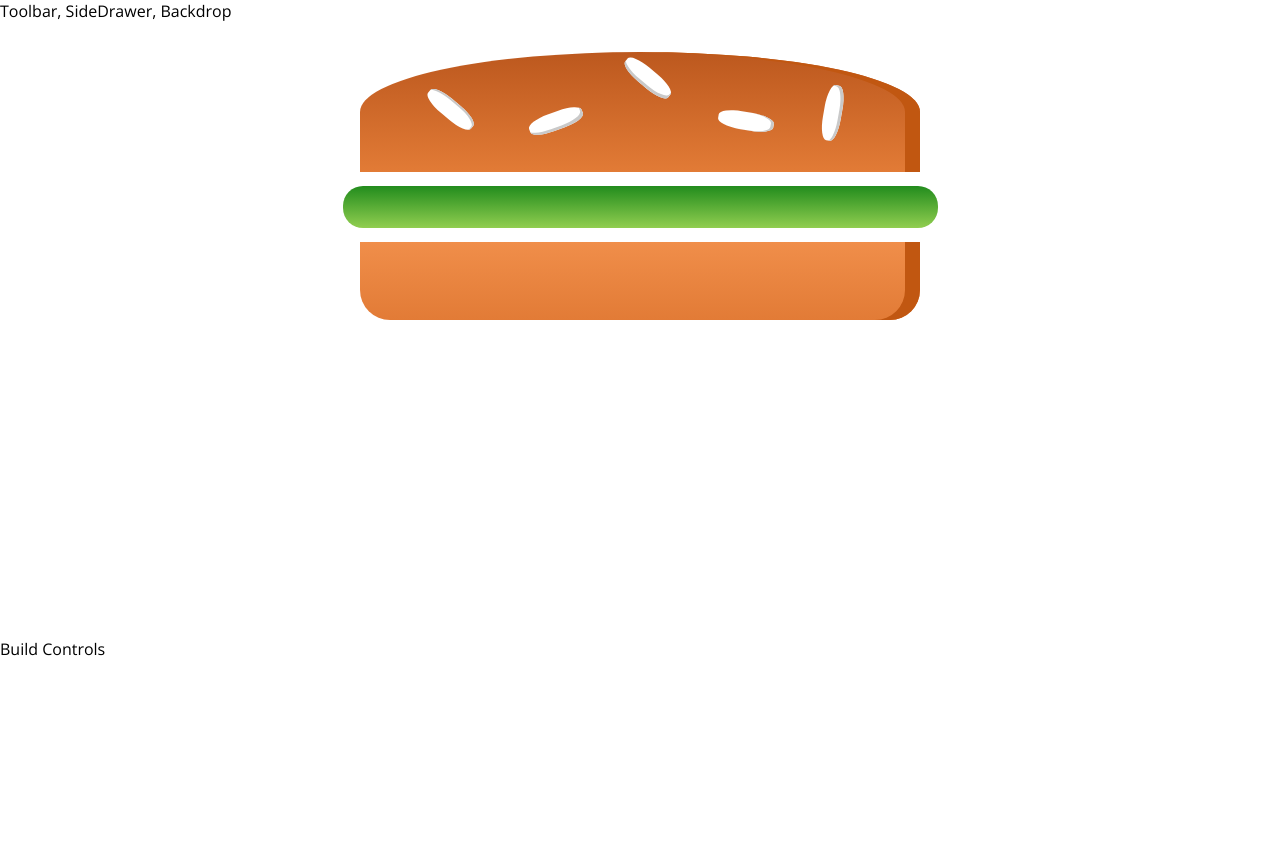
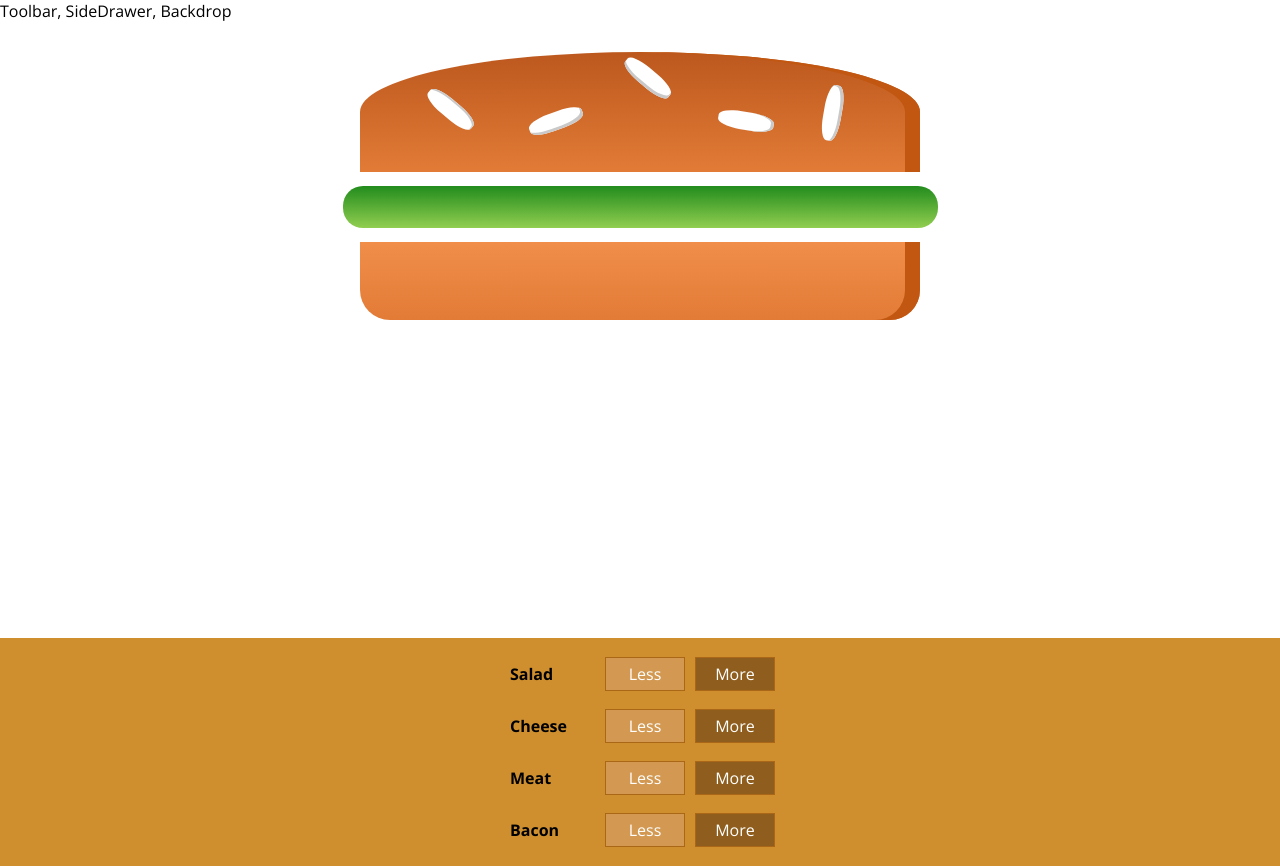
Before and after one commit to iibtisam/react-burger-app, a React app: page / in a window 1280 px wide. Before the commit the page ends 800 px from the top, so only its background shows below. Built offline with nearby package versions, Linux system fonts and the light colour scheme.

Commit message:
Outputting multiple build controls

```diff
--- a/src/components/Burger/BuildControls/BuildControls.js
+++ b/src/components/Burger/BuildControls/BuildControls.js
@@ -1,10 +1,21 @@
 import React from "react";
 import classes from './BuildControls.module.css';
+import BuildControl from './BuildControl/BuildControl';
 
-const buildControls = props => {
+
+const controls = [
+    {label: 'Salad', type: 'salad'},
+    {label: 'Cheese', type: 'cheese'},
+    {label: 'Meat', type: 'meat'},
+    {label: 'Bacon', type: 'bacon'},
+]
+
+const buildControls = props => (
     <div className={classes.BuildControls}>
-
+        {controls.map(ctrl => {
+            return <BuildControl key={ctrl.label} label={ctrl.label} />;
+        })}
     </div>
-};
+);
 
 export default buildControls;
--- a/src/containers/BurgerBuilder/BurgerBuilder.js
+++ b/src/containers/BurgerBuilder/BurgerBuilder.js
@@ -1,6 +1,7 @@
 import React, {Component} from "react";
 import Aux from '../../hoc/Aux';
 import Burger from '../../components/Burger/Burger';
+import BuildControls from '../../components/Burger/BuildControls/BuildControls';
 
 
 class BurgerBuilder extends Component {
@@ -18,7 +19,7 @@ class BurgerBuilder extends Component {
         return (
             <Aux>
                 <Burger ingredients={this.state.ingredients}/>
-                <div> Build Controls</div>
+                <BuildControls />
             </Aux>
         );
     }
```
